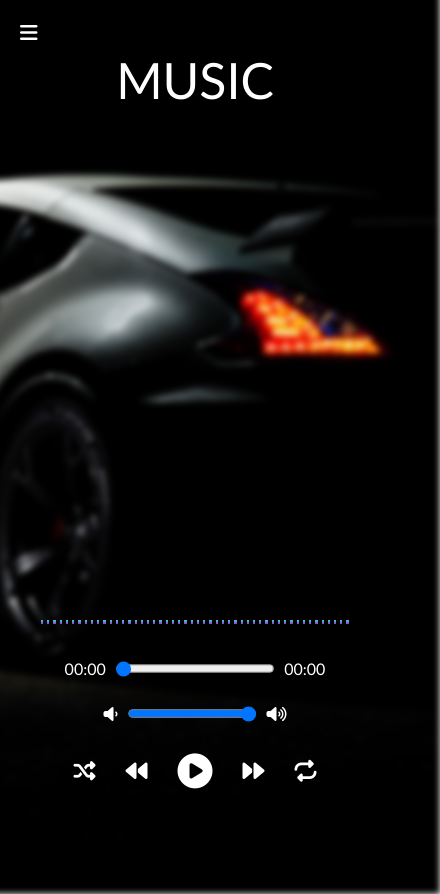
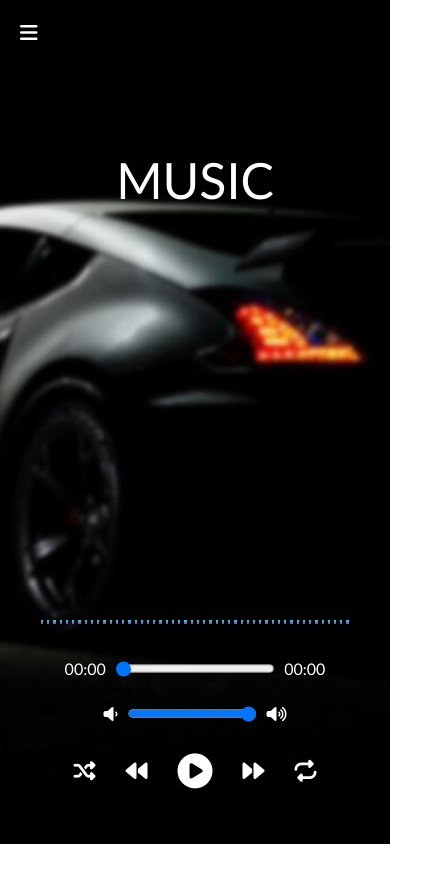
Before and after one commit to Safeer99/music-player, a plain HTML site: page index.html in a window 390 px wide. Shown: the whole page, 440 px wide, since content can reach past the window. After the commit the page ends 844 px from the top, so only its background shows below. Drawn offline with Linux system fonts and the light colour scheme.

Commit message:
fix responsiveness

```diff
--- a/style.css
+++ b/style.css
@@ -11,14 +11,14 @@ body {
 
 .background {
     position: absolute;
-    top: -50px;
-    left: -50px;
-    right: -50px;
-    bottom: -50px;
-    background-image: url(./bg.jpg);
+    top: 0;
+    left: 0;
+    right: 0;
+    bottom: 0;
+    background-image: url(./bgblur.jpg);
     background-position: center center;
     background-size: cover;
-    filter: blur(3px);
+    overflow: hidden;
 }
 
 .track-title {
@@ -29,6 +29,12 @@ body {
     color: white;
     font-size: 50px;
     text-align: center;
+}
+
+@media screen and (max-width: 600px) {
+    .track-title {
+        top: 150px;
+    }
 }
 
 .visualizer-container {
```
Also changed, not shown: bgblur.jpg (added).
